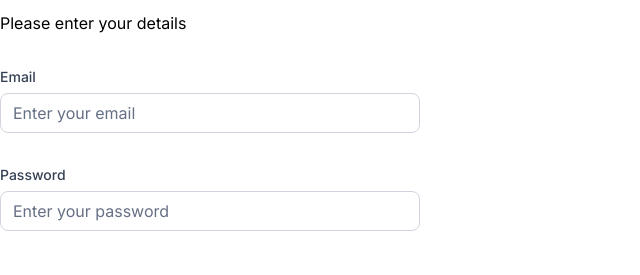
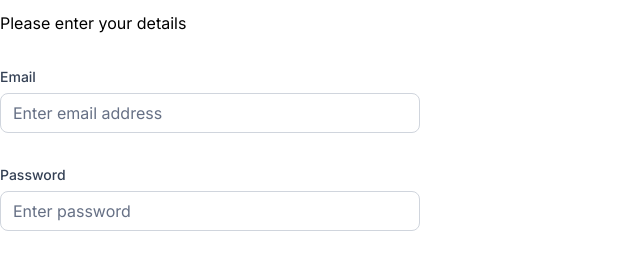
Before and after one commit to percym/banking-app-react, a Next.js app: page /sign-up in a window 1280 px wide. Shown: the part 304-579 px from the top of the page, without its empty margins (0-640 px from the left). Built offline with nearby package versions, Linux system fonts and the light colour scheme.

Commit message:
making form good for sign up and sign in

```diff
--- a/src/components/AuthForm.tsx
+++ b/src/components/AuthForm.tsx
@@ -16,25 +16,24 @@ import {
   FormMessage,
 } from "@/components/ui/form"
 import { Input } from "@/components/ui/input"
+import CustomInput from './CustomInput'
+import { authFormSchema } from '@/lib/utils'
 
 
 const AuthForm = ({type}:{type:string}) => {
   const [user,setUser]=useState(null)
 
-  const formSchema= z.object({
-    email:z.string().email({message:'Enter a valid email address'}),
-    password:z.string().min(2,{message:'Enter a valid password'}),
-  })
 
-  const form = useForm<z.infer<typeof formSchema>>({
-  resolver:zodResolver(formSchema),
+
+  const form = useForm<z.infer<typeof authFormSchema>>({
+  resolver:zodResolver(authFormSchema),
   defaultValues:{
     email:"",
     password:"",
   },
   })
 
-  function onSubmit(values:z.infer<typeof formSchema>){
+  function onSubmit(values:z.infer<typeof authFormSchema >){
     console.log(values);
   }
   return (
@@ -65,49 +64,18 @@ const AuthForm = ({type}:{type:string}) => {
         <>
         <Form {...form}>
           <form onSubmit={form.handleSubmit(onSubmit)} className="space-y-8">
-        <FormField
+            <CustomInput
                 control={form.control}
-          name="email"
-          render={({ field }) => (
-            <div className='form-item'>
-               <FormLabel className='form-label'>
-                Email
-                </FormLabel>
-                <div className="flex w-full flex-col">
-                <FormControl>
-                  <Input
-                    placeholder='Enter your email'
-                    className='input-class'
-                    {...field}/>
-                </FormControl>
-                <FormMessage className='form-message'/>
-                </div>
-            </div>
-
-          )}
-        />
-         <FormField
+                name='email'
+                label='Email'
+                placeholder='Enter email address'
+                type='email'/>
+            <CustomInput
                 control={form.control}
-          name="password"
-          render={({ field }) => (
-            <div className='form-item'>
-               <FormLabel className='form-label'>
-                Password
-                </FormLabel>
-                <div className="flex w-full flex-col">
-                <FormControl>
-                  <Input
-                    placeholder='Enter your password'
-                    className='input-class'
-                    type='password'
-                    {...field}/>
-                </FormControl>
-                <FormMessage className='form-message'/>
-                </div>
-            </div>
-
-          )}
-        />
+                name='password'
+                label='Password'
+                placeholder='Enter password'
+                type='password'/>
             <Button type="submit">Submit</Button>
           </form>
         </Form>
--- /dev/null
+++ b/src/components/CustomInput.tsx
@@ -0,0 +1,48 @@
+'use client'
+
+import React from 'react'
+import {
+    FormControl,
+    FormLabel,
+    FormMessage,
+    FormField
+  } from "@/components/ui/form"
+  import { Control, FieldPath } from 'react-hook-form'
+  import { Input } from "@/components/ui/input"
+import { authFormSchema } from '@/lib/utils'
+import { z } from 'zod'
+
+  interface CustomInput{
+    control :Control<z.infer<typeof authFormSchema>>,
+    name :FieldPath<z.infer<typeof authFormSchema>>,
+    label:string,
+    placeholder:string,
+    type:string,
+  }
+  const CustomInput = ({control, name ,label, placeholder,type}:CustomInput) => {
+    return (
+        <FormField
+        control={control}
+        name={name}
+        render={({ field }) => (
+          <div className='form-item'>
+             <FormLabel className='form-label'>
+              {label}
+              </FormLabel>
+              <div className="flex w-full flex-col">
+              <FormControl>
+                <Input
+                  placeholder={placeholder}
+                  className='input-class'
+                  type={type}
+                  {...field}/>
+              </FormControl>
+              <FormMessage className='form-message'/>
+              </div>
+          </div>
+        )}
+      />
+    )
+  }
+
+  export default CustomInput
--- a/src/lib/utils.ts
+++ b/src/lib/utils.ts
@@ -2,6 +2,7 @@
 import { type ClassValue, clsx } from "clsx";
 import qs from "query-string";
 import { twMerge } from "tailwind-merge";
+import { z } from "zod";
 
 export function cn(...inputs: ClassValue[]) {
   return twMerge(clsx(inputs));
@@ -193,3 +194,8 @@ export const getTransactionStatus = (date: Date) => {
 
   return date > twoDaysAgo ? "Processing" : "Success";
 };
+
+export const authFormSchema= z.object({
+  email:z.string().email({message:'Enter a valid email address'}),
+  password:z.string().min(8,{message:'Enter a valid password'}),
+})
```
Lines whose indentation alone changed are shown as unchanged.
